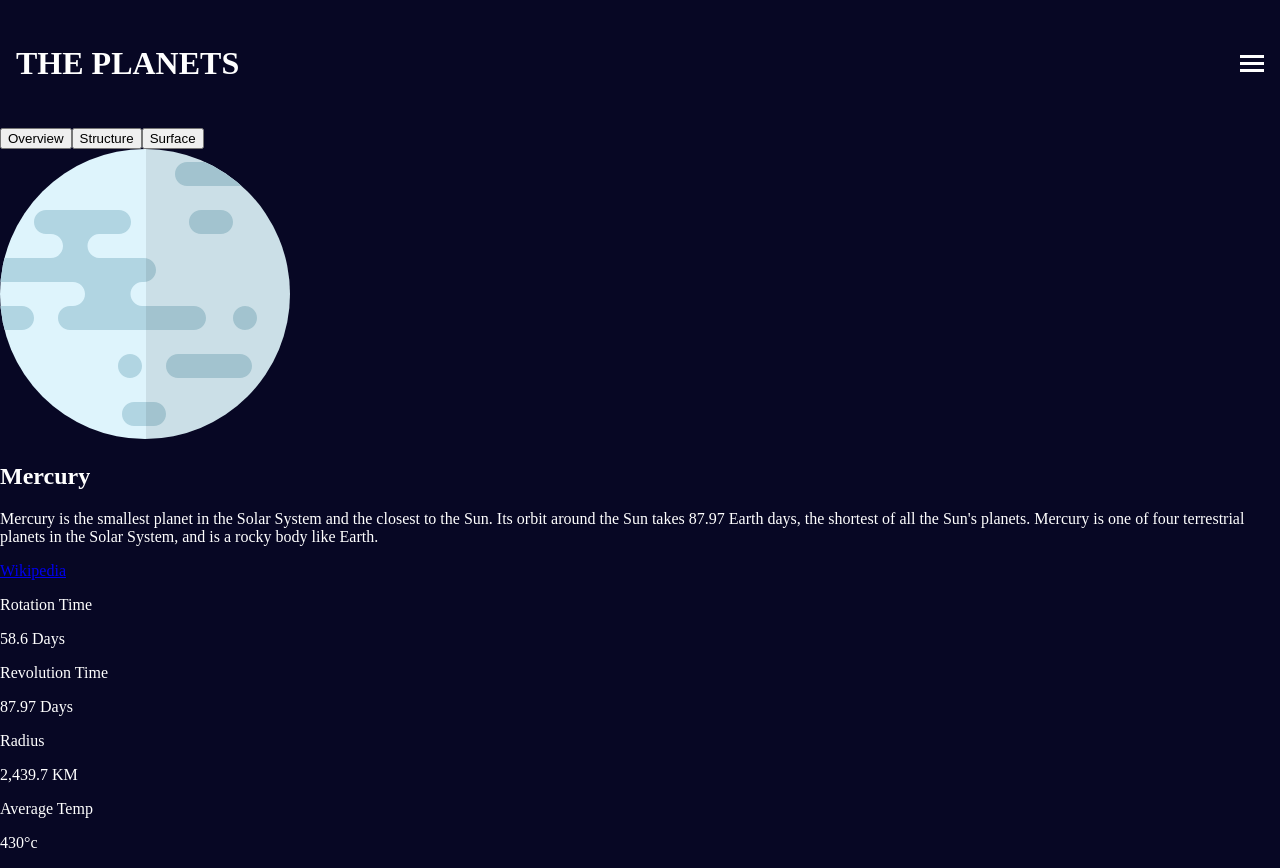
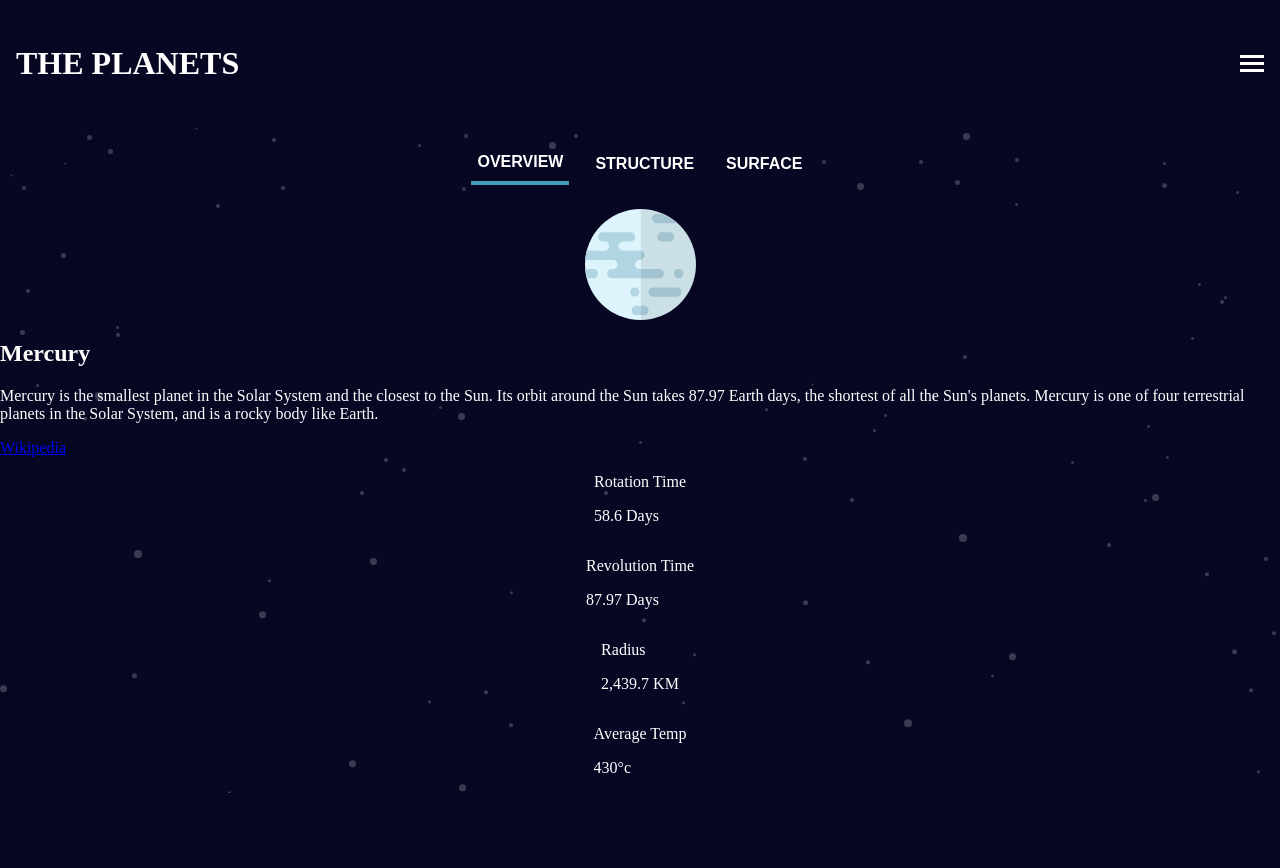
Before and after one commit to maha404/planets-fact-site, a React (Vite) app in the folder planets-fact-site/: page /Mercury in a window 1280 px wide. After the commit the page ends 800 px from the top, so only its background shows below. Built offline with nearby package versions, Linux system fonts and the light colour scheme.

Commit message:
feat: enhance Mercury page layout with planet menu and background image

```diff
--- a/planets-fact-site/src/App.css
+++ b/planets-fact-site/src/App.css
@@ -98,3 +98,48 @@ ul {
   padding: 5px;
   color: var(--neutral-0);
 }
+
+.planet-page {
+  background-image: url(assets/background-stars.svg);
+  display: flex;
+  flex-direction: column;
+  align-items: center;
+}
+
+/* Planet menu */
+
+.planet-menu {
+  display: flex;
+  gap: 20px;
+  padding: 24px 44px;
+  align-items: center;
+  justify-content: center;
+}
+
+.active {
+  border-bottom: 4px solid var(--sky-400) !important;
+  padding-bottom: 8px;
+}
+
+.planet-menu button {
+  background: none;
+  border: none;
+  color: var(--neutral-0);
+  text-transform: uppercase;
+  font-size: 16px;
+  font-weight: 700;
+  padding-bottom: 10px;
+}
+
+.planet-image img {
+  width: 111px;
+  display: flex;
+  justify-content: center;
+}
+
+.planet-image img:nth-last-of-type(-n+2):not(:nth-child(odd)) {
+  width: 82px;
+  position: relative;
+  bottom: 2rem;
+  left: 0.9rem;
+}
--- a/planets-fact-site/src/Pages/MercuryPage.tsx
+++ b/planets-fact-site/src/Pages/MercuryPage.tsx
@@ -54,9 +54,11 @@ export default function Mercury() {
             <div className="planet-page">
                 <TabBar activeTab={activeTab} setActiveTab={setActiveTab} />
                 <div className="planet-image">
-                    {images.map((img, index) => (
-                        <img key={index} src={img} alt={`Mercury ${activeTab}`} />
-                    ))}
+                    <div className="image-container">
+                        {images.map((img, index) => (
+                            <img key={index} src={img} alt={`Mercury ${activeTab}`} />
+                        ))}
+                    </div>
                 </div>
 
                 <div className="planet-content">
```
